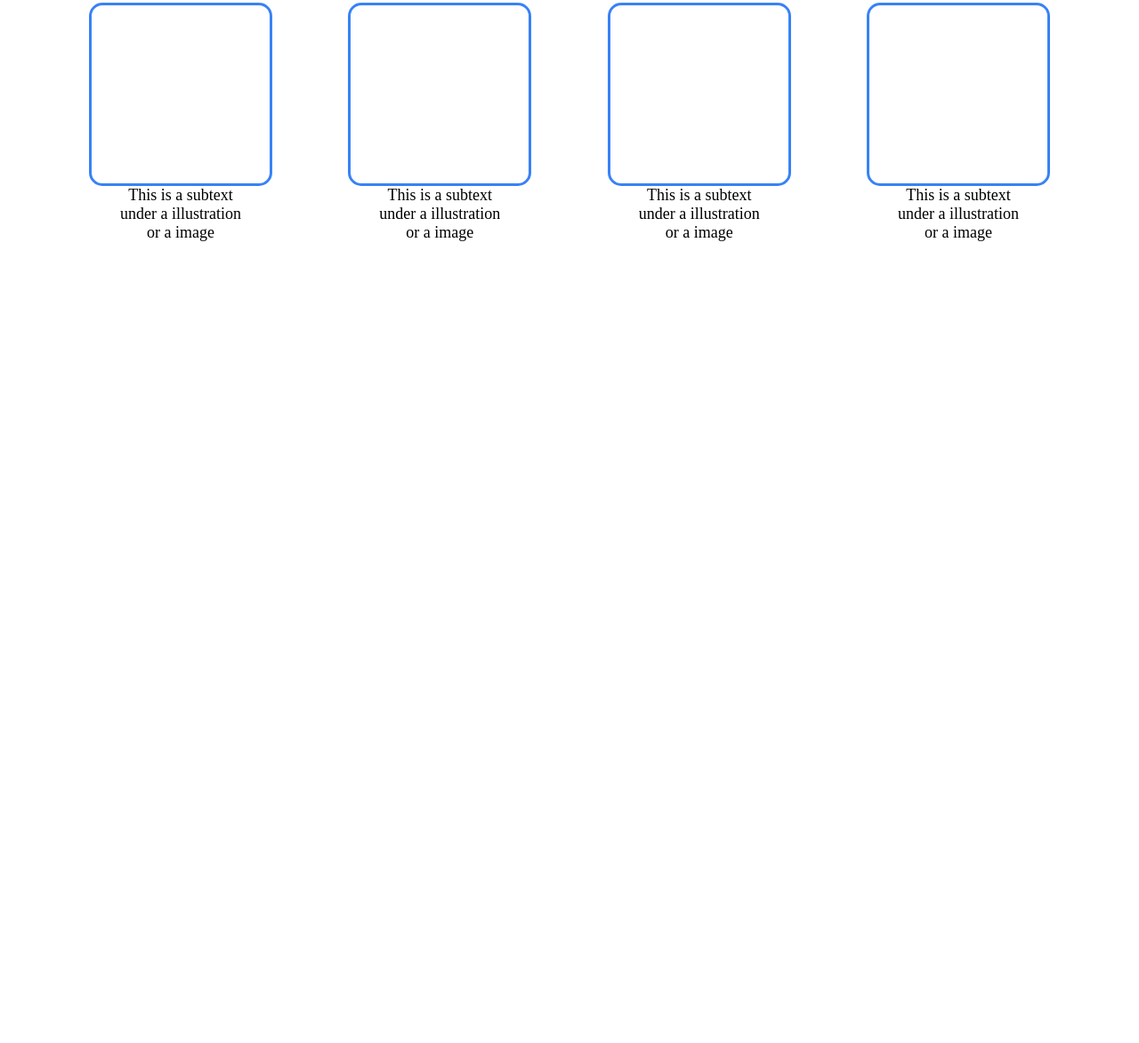
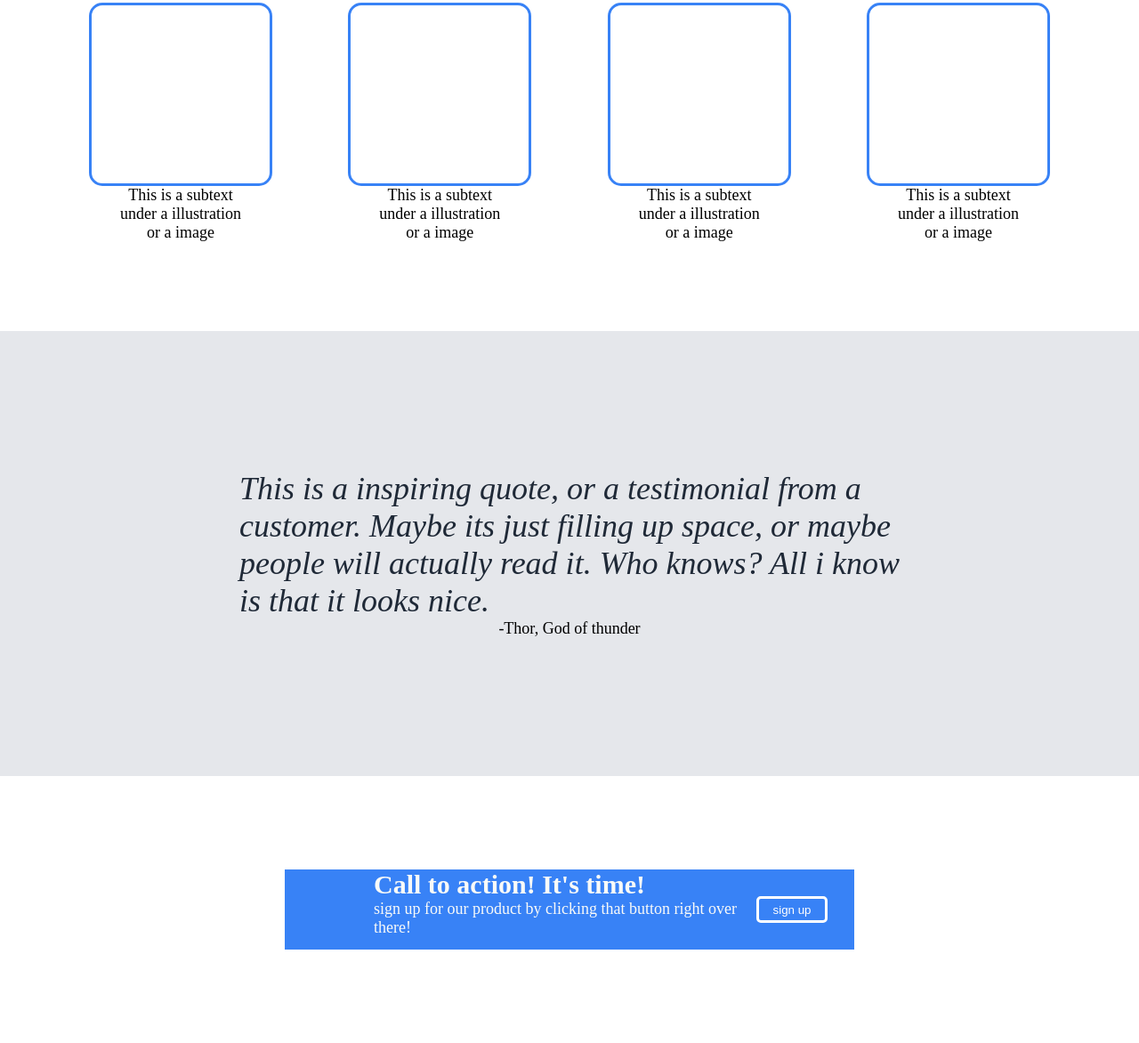
Before and after one commit to J8ke-gang/odin-landing-page, a plain HTML site: page index.html in a window 1280 px wide. Shown: the part 530-1702 px from the top of the page at 89% size. Before the commit the page ends 902 px from the top, so only its background shows below. Drawn offline with Linux system fonts and the light colour scheme.

Commit message:
finishing last section

```diff
--- a/index.html
+++ b/index.html
@@ -48,6 +48,20 @@
                 <div class="blue-box-msg">
                     <div class="blue-box"></div>
                     <p class="p-second-section">This is a subtext <br/> under a illustration <br/> or a image</p>
-                 </div>
-        </body>
+    </div>
+    </div>
+         <div class="third-section">
+            <h3>This is a inspiring quote, or a testimonial from a <br> customer. Maybe its just filling up space, or maybe <br> people will actually read it. Who knows? All i know <br> is that it looks nice.</h3>
+            <p class="p-third">-Thor, God of thunder</p>
+         </div>
+            <div class="fourth-section">
+            <div class="last-blue-section">
+            <div class="left">
+                    <h4>Call to action! It's time!</h4>
+                    <p class="fourth-p">sign up for our product by clicking that button right over there!</p>
+                    </div>
+            <div class="right">
+            <button type=button class="last-button">sign up</button>
+         </div>
+    </body>
 </html>
--- a/styles.css
+++ b/styles.css
@@ -106,3 +106,65 @@ h2{
     text-align: center;
     font-size: 18px;
 }
+
+.third-section{
+    background-color: #E5E7EB;
+    height: 500px;
+    display:flex;
+    flex-direction: column;
+    justify-content: center;
+    align-items: center;
+
+}
+
+h3{
+    font-size: 36px;
+    font-style: italic;
+    font-weight: lighter;
+    color: #1f2937
+}
+
+.p-third{
+    font-size: 18px;
+}
+
+.fourth-section{
+    height: 300px;
+    display: flex;
+    justify-content: center;
+    align-items: center;
+}
+
+.last-blue-section{
+    background-color: #3882F6;
+    width: 50%;
+    height: 30%;
+    display: flex;
+    flex-direction: row;
+}
+
+h4{
+    color: #F9FAF8;
+    font-size: 30px;
+}
+
+.fourth-p{
+    color: #f9faf8;
+    font-size: 18px;
+}
+
+.left{
+    width: 80%;
+    margin-left: 100px;
+}
+
+.last-button{
+    background-color: #3882F6;
+    color: white;
+    width: 80px;
+    height: 30px;
+    border:solid;
+    border-radius: 5px;
+    margin-top: 30px;
+    margin-right: 30px;
+}
```
